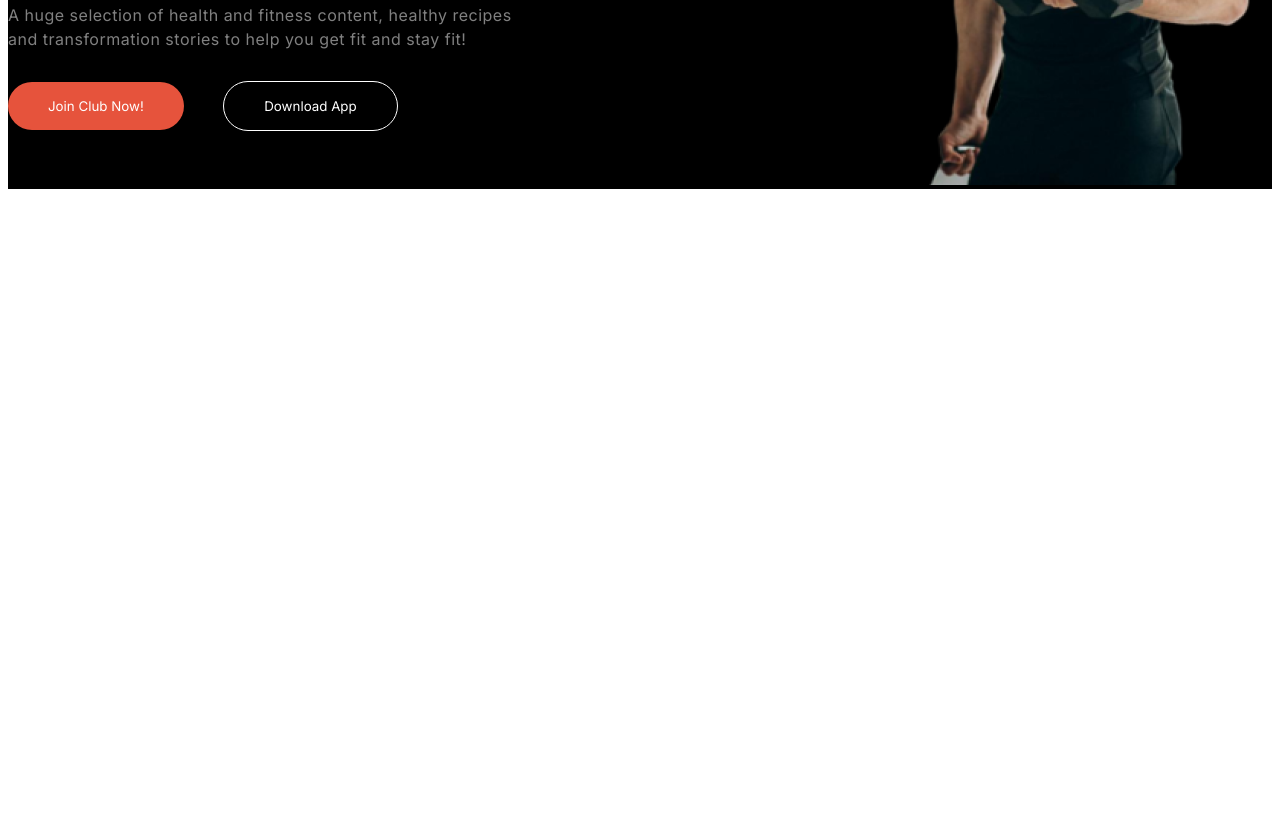
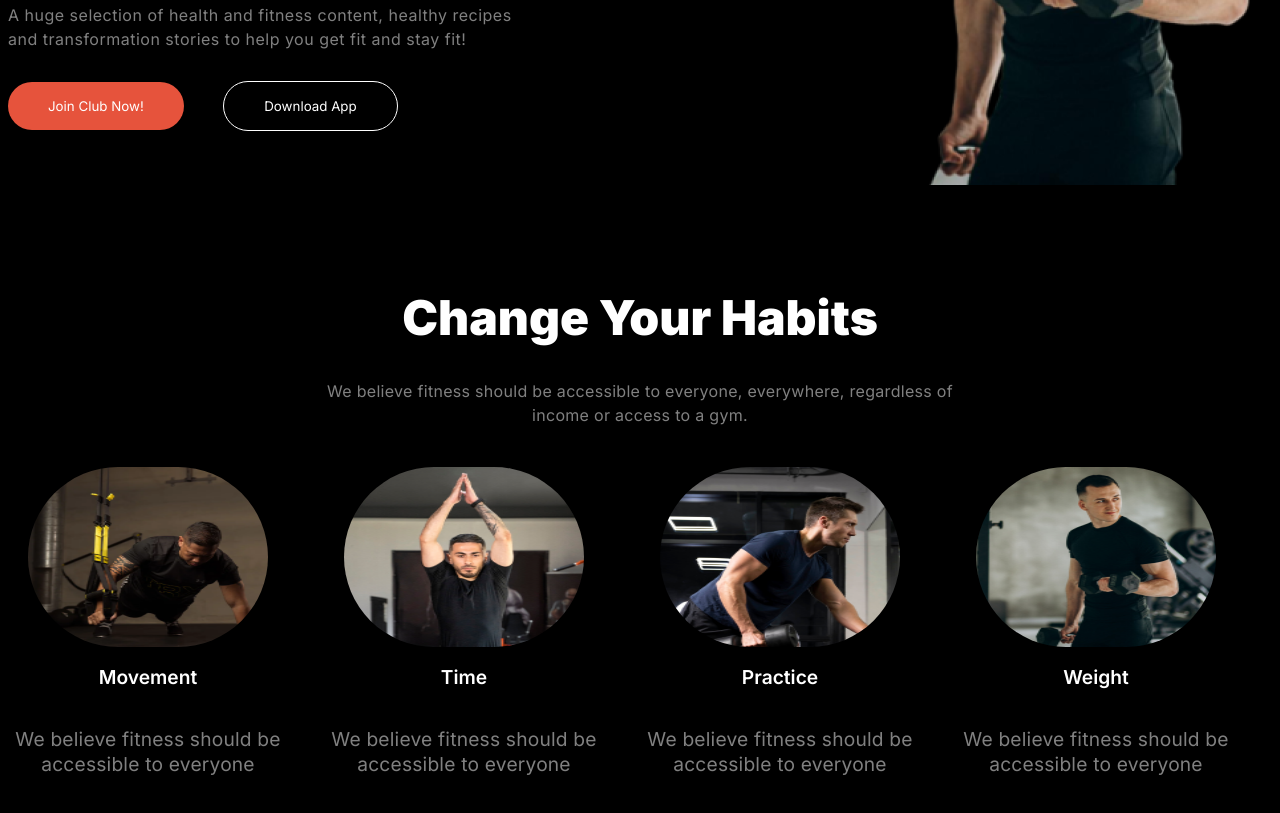
Before and after one commit to Atique-Mujahid/Assignment-2, a plain HTML site: page index.html in a window 1280 px wide. Shown: the part 497-1310 px from the top of the page. Before the commit the page ends 800 px from the top, so only its background shows below. Drawn offline with Linux system fonts and the light colour scheme.

Commit message:
habit section done

```diff
--- a/index.html
+++ b/index.html
@@ -1,20 +1,29 @@
 <!DOCTYPE html>
 <html lang="en">
   <head>
-     <meta charset="UTF-8">
-     <meta name="viewport" content="width=device-width, initial-scale=1.0">
+    <meta charset="UTF-8" />
+    <meta name="viewport" content="width=device-width, initial-scale=1.0" />
     <title>Fitness Beast</title>
-     <link rel="shortcut icon" href="./images/fitness.png" type="image/x-icon">
-     <link rel="stylesheet" href="style.css"> <!-- add noramal css file -->
-     <link rel="stylesheet" href="mediaQueary.css"><!--add mediaQuary css file-->
-     <link rel="stylesheet" href="https://cdnjs.cloudflare.com/ajax/libs/font-awesome/6.7.2/css/all.min.css" integrity="sha512-Evv84Mr4kqVGRNSgIGL/F/aIDqQb7xQ2vcrdIwxfjThSH8CSR7PBEakCr51Ck+w+/U6swU2Im1vVX0SVk9ABhg==" crossorigin="anonymous" referrerpolicy="no-referrer" />
+    <link rel="shortcut icon" href="./images/fitness.png" type="image/x-icon" />
+    <link rel="stylesheet" href="style.css" />
+    <!-- add noramal css file -->
+    <link rel="stylesheet" href="mediaQueary.css" />
+    <!--add mediaQuary css file-->
+    <link
+      rel="stylesheet"
+      href="https://cdnjs.cloudflare.com/ajax/libs/font-awesome/6.7.2/css/all.min.css"
+      integrity="sha512-Evv84Mr4kqVGRNSgIGL/F/aIDqQb7xQ2vcrdIwxfjThSH8CSR7PBEakCr51Ck+w+/U6swU2Im1vVX0SVk9ABhg=="
+      crossorigin="anonymous"
+      referrerpolicy="no-referrer"
+    />
   </head>
-<body> <!--clean code  write there-->
+  <body>
+    <!--clean code  write there-->
     <header>
       <div class="conatainer">
         <div class="first_part flex">
           <h1 class="orange">Fitness</h1>
-                    <nav class="navBar ">
+          <nav class="navBar">
             <ul class="navBarItems flex">
               <li><a href="#">Home</a></li>
               <li><a href="#">Service</a></li>
@@ -26,15 +35,50 @@
         <div class="secound_part flex">
           <div class="content_side">
             <h1>Get body in <span class="shape">shape</span> & stay healthy</h1>
-                         <p>A huge selection of health and fitness content, healthy recipes and transformation stories to help you get fit and stay fit!</p>
+            <p>
+              A huge selection of health and fitness content, healthy recipes
+              and transformation stories to help you get fit and stay fit!
+            </p>
             <button class="btn main_btn">Join Club Now!</button>
             <button class="btn_primary main_btn">Download App</button>
           </div>
           <div class="background_side">
-                         <img src="./images/Images 2.png" alt="">
+            <img src="./images/Images 2.png" alt="" />
           </div>
         </div>
       </div>
     </header>
+    <!-- header part close  -->
+     <!-- main part start  -->
+     <main>
+          <div class="conatainer">
+               <div class="habit_first">
+                    <h1>Change Your Habits</h1>
+                    <p>We believe fitness should be accessible to everyone, everywhere, regardless of income or access to a gym.</p>
+               </div>
+               <div class="habit_secound">
+                    <div class="habit_card">
+                         <img src="./images/image 3.png" alt="">
+                         <h3>Movement</h3>
+                         <p>We believe fitness should be accessible to everyone</p>
+                    </div>
+                    <div class="habit_card">
+                         <img src="./images/image 2.png" alt="">
+                         <h3>Time</h3>
+                         <p>We believe fitness should be accessible to everyone</p>
+                    </div>
+                    <div class="habit_card">
+                         <img src="./images/image 4.png" alt="">
+                         <h3>Practice</h3>
+                         <p>We believe fitness should be accessible to everyone</p>
+                    </div>
+                    <div class="habit_card">
+                         <img src="./images/image 5.png" alt="">
+                         <h3>Weight</h3>
+                         <p>We believe fitness should be accessible to everyone</p>
+                    </div>
+               </div>
+          </div>
+     </main>
   </body>
 </html>
--- a/style.css
+++ b/style.css
@@ -5,6 +5,12 @@
   font-family: "Inter", serif;
 }
 /* preferred style  */
+body{
+     background-color: black;
+}
+main{
+     margin: 100px auto 100px  auto;
+}
 .conatainer {
   max-width: 1540px;
   margin: 20px auto;
@@ -109,3 +115,62 @@ header {
 .background_side img{
      width: 100%;
 }
+/* main (habit) part desgin  */
+.habit_first{
+     text-align: center;
+     margin-bottom: 40px;
+     width: 670px;
+     margin:20px  auto;
+     margin-bottom: 40px;
+}
+.habit_first h1{
+     color: #FFF;
+font-family: Inter;
+font-size: 3rem;
+font-style: normal;
+font-weight: 900;
+line-height: 120%; /* 57.6px */
+}
+.habit_first p{
+     color: rgba(255, 255, 255, 0.50);
+     text-align: center;
+     font-family: Inter;
+     font-size: 1rem;
+     font-style: normal;
+     font-weight: 400;
+     line-height: 24px; /* 171.429% */
+     margin-top: 0px;
+     letter-spacing: 0.3px;
+}
+.habit_secound{
+     display: grid;
+     grid-template-columns: repeat(4, 1fr);
+}
+.habit_card {
+     width: 280px;
+     display: flex;
+     flex-direction: column;
+     justify-content: center;
+     align-items: center;
+}
+.habit_card h3{
+     color: #FFF;
+
+font-size: 1.2rem;
+font-style: normal;
+font-weight: 600;
+line-height: 120%; /* 21.6px */
+}
+.habit_card p{
+     text-align: center;
+     font-size: 1.2rem;
+     font-weight: 400;
+     line-height: 25px; /* 128.571% */
+     letter-spacing: 0.20px;
+
+}
+.habit_card img{
+     width: 240px;
+     height: 180px;
+     border-radius: 200px;
+}
```
Lines whose indentation alone changed are shown as unchanged.
